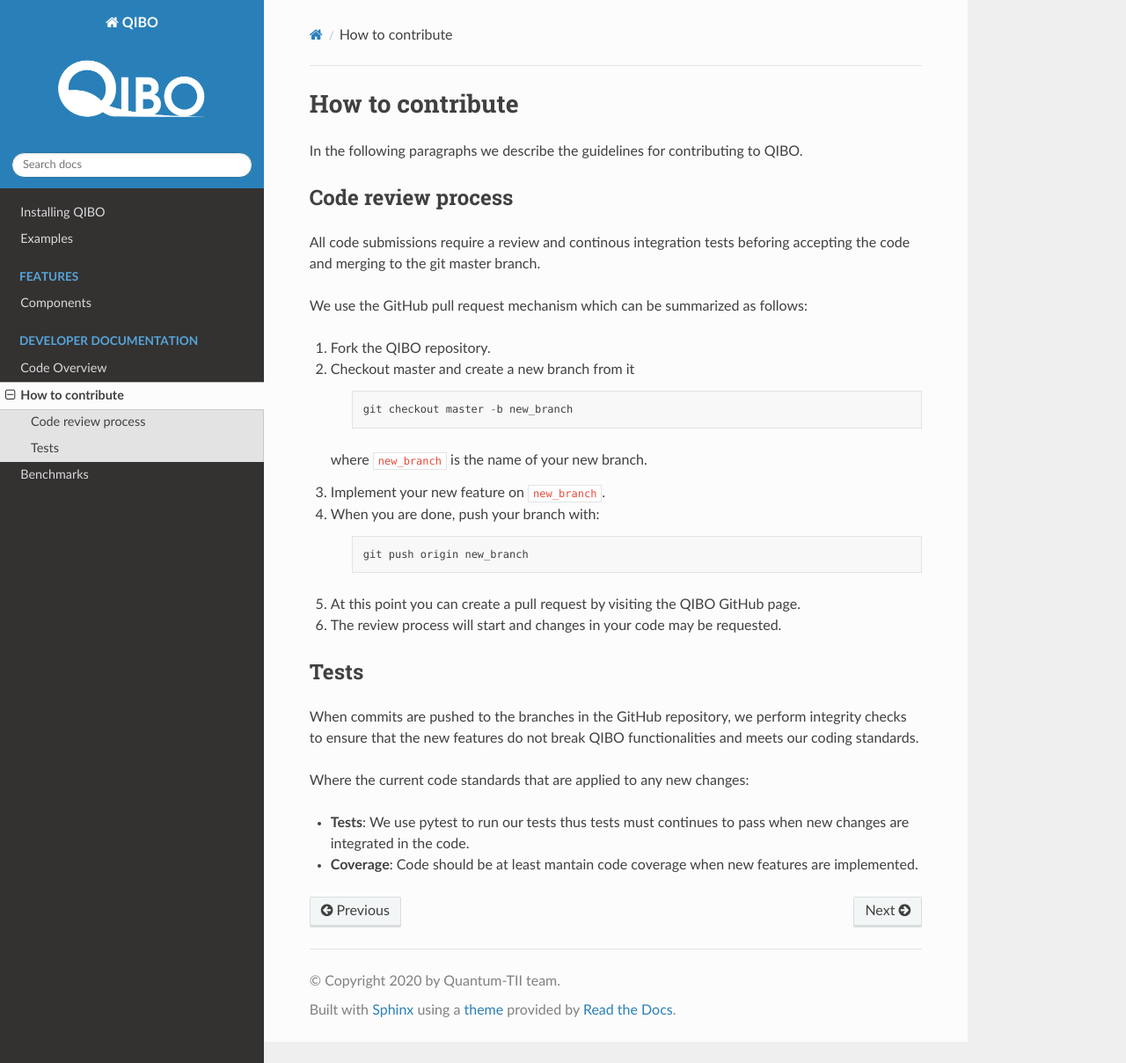
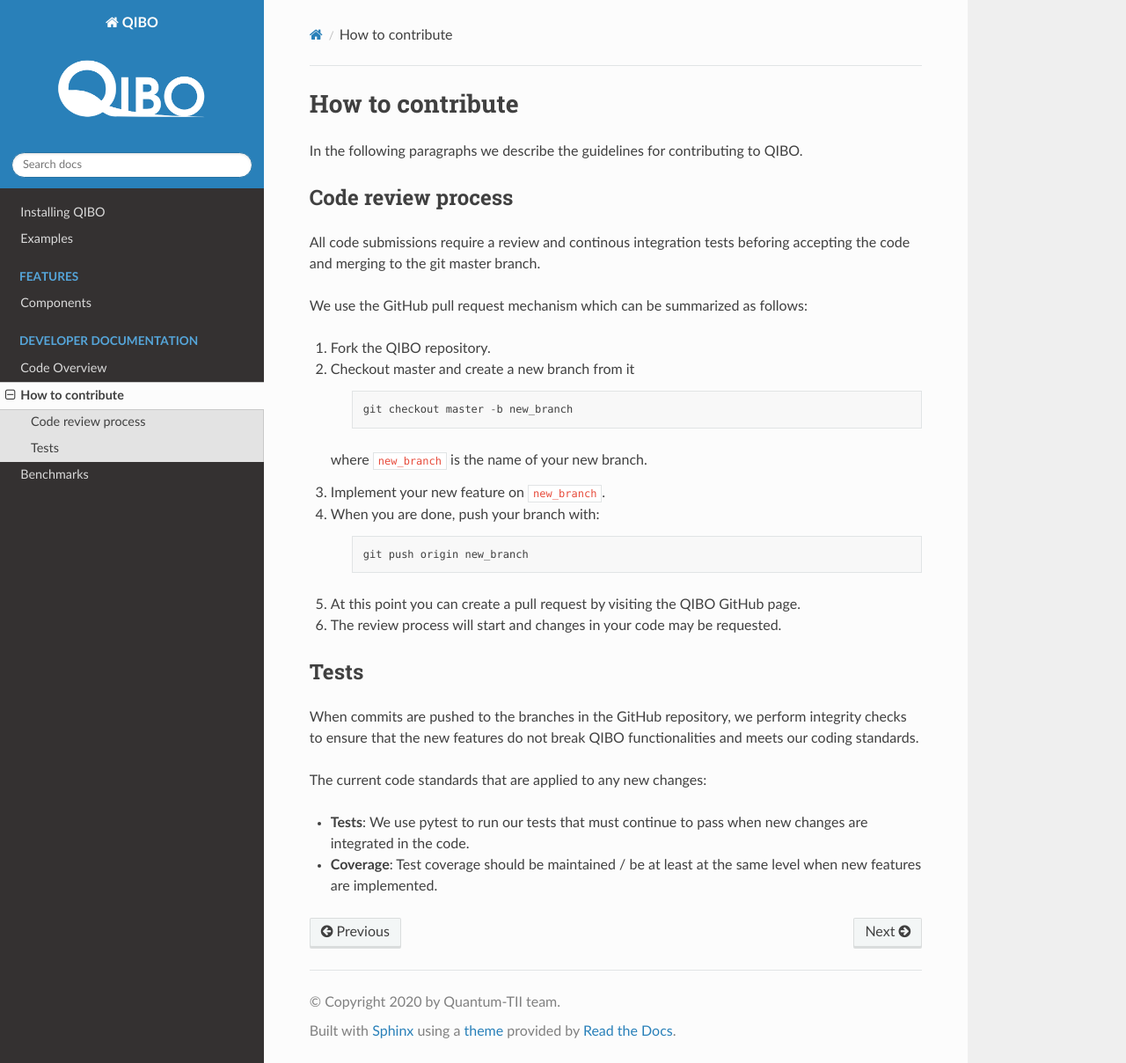
Before and after one commit to qiboteam/qibo, a Sphinx documentation site: the page built from doc/source/contributing.rst, in a window 1280 px wide and 1208 px high. Shown: the whole window at 88% size. Built offline with Sphinx 7.4.7 and the Read the Docs theme 2.0.0, drawn with Linux system fonts in a browser that asks for light colours.

Commit message:
implementing review comments

```diff
--- a/doc/source/contributing.rst
+++ b/doc/source/contributing.rst
@@ -40,7 +40,7 @@
 we perform integrity checks to ensure that the new features do
 not break QIBO functionalities and meets our coding standards.
 
-Where the current code standards that are applied to any new changes:
+The current code standards that are applied to any new changes:
 
-- **Tests**: We use pytest to run our tests thus tests must continues to pass when new changes are integrated in the code.
-- **Coverage**: Code should be at least mantain code coverage when new features are implemented.
+- **Tests**: We use pytest to run our tests that must continue to pass when new changes are integrated in the code.
+- **Coverage**: Test coverage should be maintained / be at least at the same level when new features are implemented.
--- a/doc/source/installation.rst
+++ b/doc/source/installation.rst
@@ -14,7 +14,7 @@
 -------------------
 
 The installation using ``pip`` is the recommended approach to install QIBO.
-We provide precompiled packages for linux and macos operating systems
+We provide precompiled packages for linux x86/64 and macosx 10.11 or greater
 for multiple Python versions.
 
 Make sure you have Python 3.6 or greater, then
```
Also changed, not shown: README.md (+6 -13 lines).
